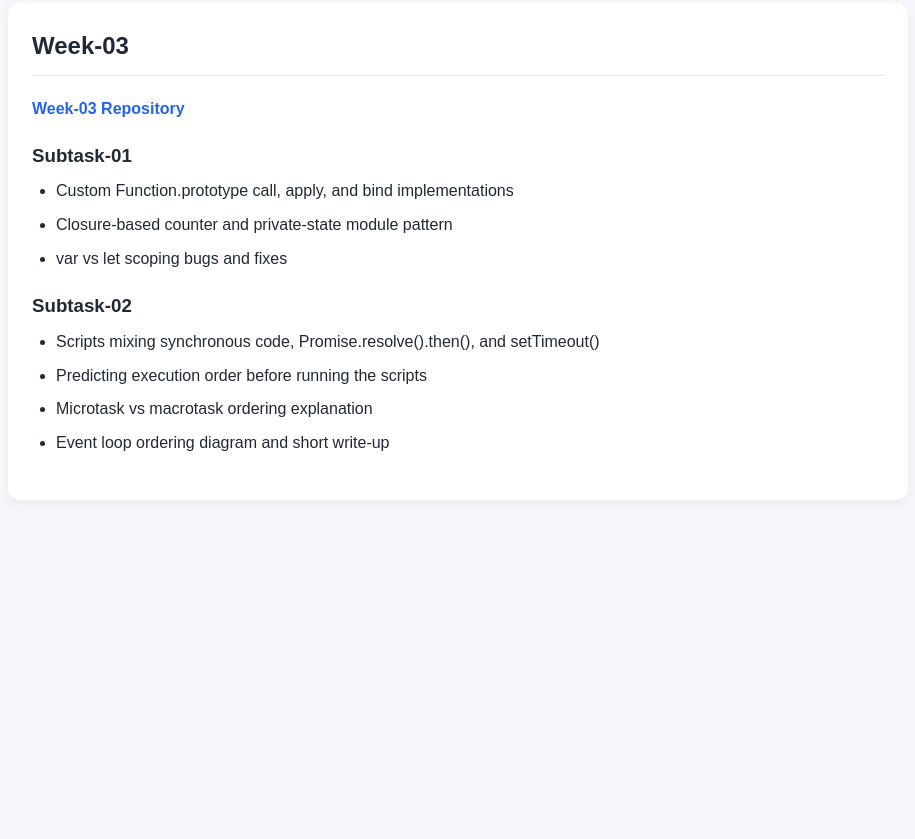
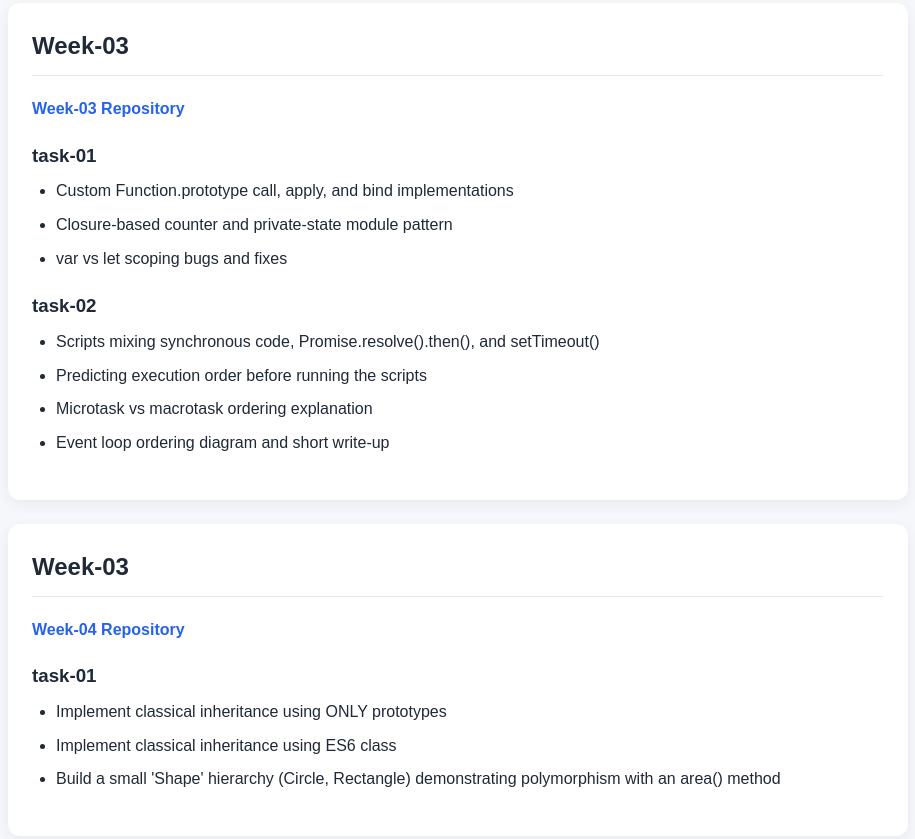
Before and after one commit to koushikmaya04/fullstack-node-journey, a plain HTML site: page index.html in a window 1280 px wide. Shown: the part 830-1669 px from the top of the page, without its empty margins (182-1097 px from the left). Before the commit the page ends 1370 px from the top, so only its background shows below. Drawn offline with Linux system fonts and the light colour scheme.

Commit message:
Update section titles and add Week-03 content

```diff
--- a/index.html
+++ b/index.html
@@ -117,14 +117,14 @@
                 <a class="repo-link" href="https://github.com/koushikmaya04/fullstack-node-journey/tree/main/week-03">Week-03 Repository</a>
             </p>
 
-            <h3>Subtask-01</h3>
+            <h3>task-01</h3>
             <ul>
                 <li>Custom Function.prototype call, apply, and bind implementations</li>
                 <li>Closure-based counter and private-state module pattern</li>
                 <li>var vs let scoping bugs and fixes</li>
             </ul>
 
-            <h3>Subtask-02 <span class="completed"></span></h3>
+            <h3>task-02 <span class="completed"></span></h3>
             <ul>
                 <li>Scripts mixing synchronous code, Promise.resolve().then(), and setTimeout()</li>
                 <li>Predicting execution order before running the scripts</li>
@@ -132,6 +132,21 @@
                 <li>Event loop ordering diagram and short write-up</li>
             </ul>
         </section>
+         <section>
+            <h2>Week-03</h2>
+            <p>
+                <a class="repo-link" href="https://github.com/koushikmaya04/fullstack-node-journey/tree/main/week-04">Week-04 Repository</a>
+            </p>
+
+            <h3>task-01</h3>
+            <ul>
+               <li> Implement classical inheritance using ONLY prototypes </li>
+               <li> Implement classical inheritance using ES6 class </li>
+               <li> Build a small 'Shape' hierarchy (Circle, Rectangle) demonstrating polymorphism with an area() method </li>
+            </ul>
+
+
+        </section>
     </main>
 </body>
 </html>
```
